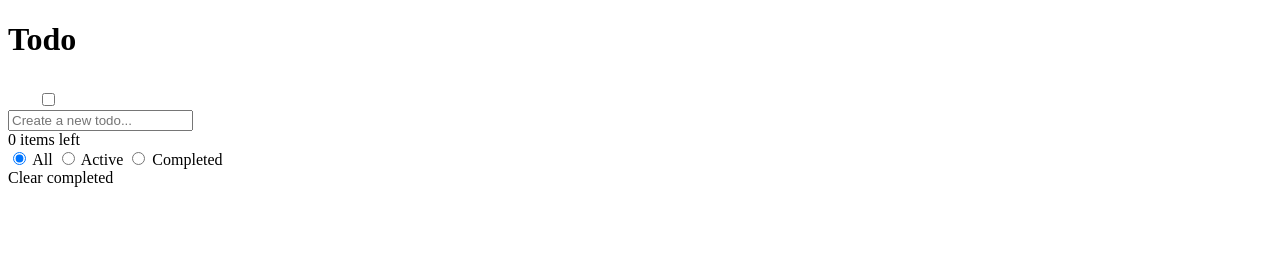
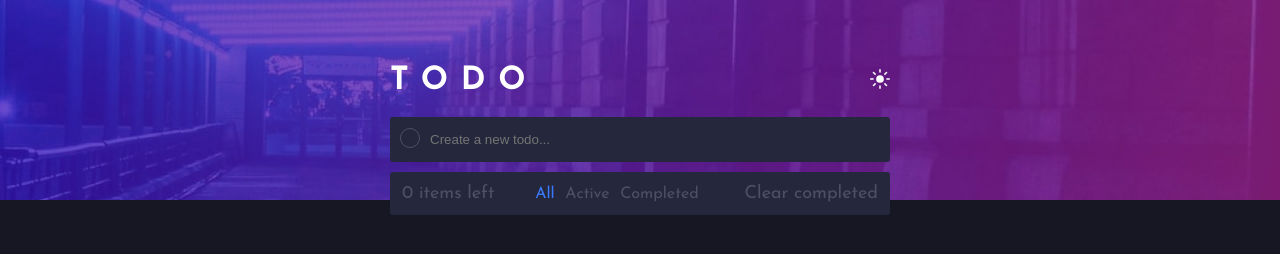
Before and after one commit to KaremSherif/Todo-App, a plain HTML site: page index.html in a window 1280 px wide. Drawn offline with Linux system fonts and the light colour scheme; the site is published under a folder, as on GitHub Pages, so addresses that start at the root find nothing.

Commit message:
Update index.html

```diff
--- a/index.html
+++ b/index.html
@@ -14,7 +14,7 @@
 
     <title>Todo app</title>
     <!-- STYLESHEET -->
-    <link rel="stylesheet" href="/scss/main.css" />
+    <link rel="stylesheet" href="scss/main.css" />
     <!-- GOOGLE FONTS -->
     <link rel="preconnect" href="https://fonts.googleapis.com" />
     <link rel="preconnect" href="https://fonts.gstatic.com" crossorigin />
```
